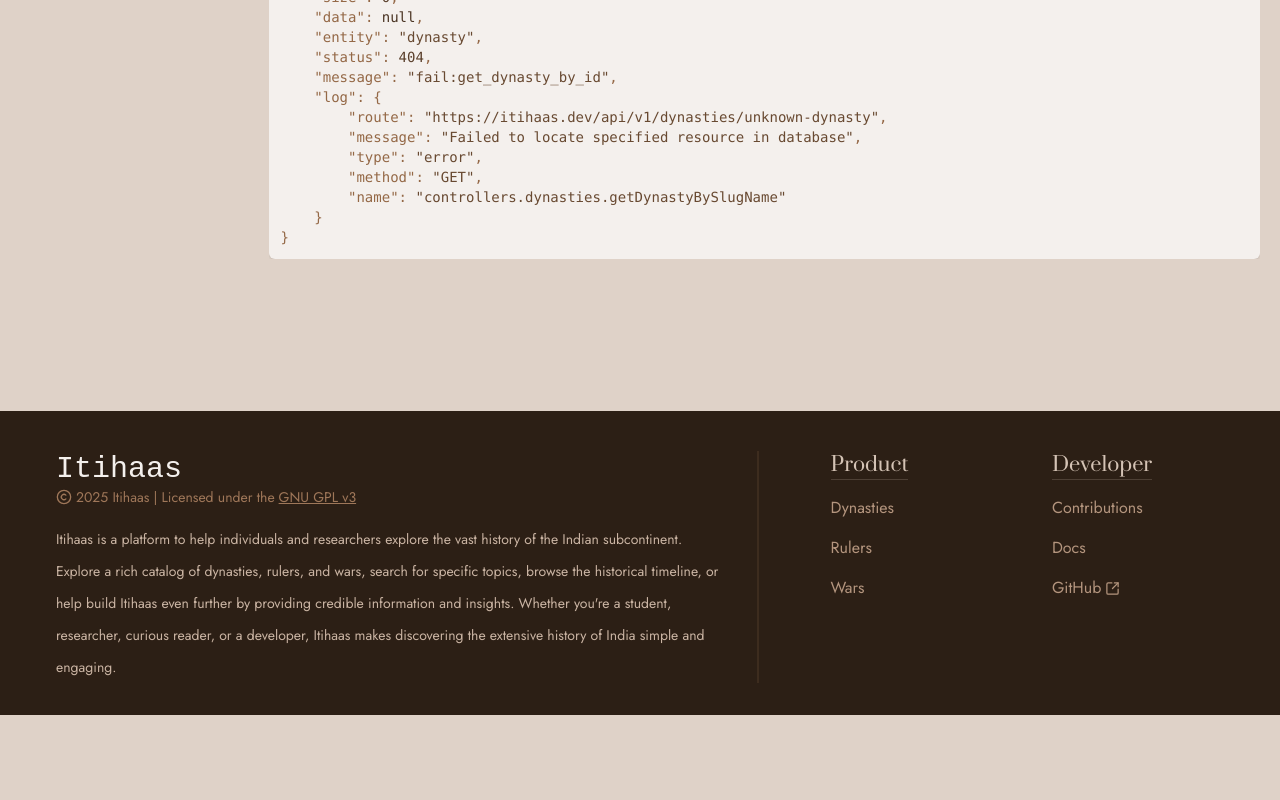
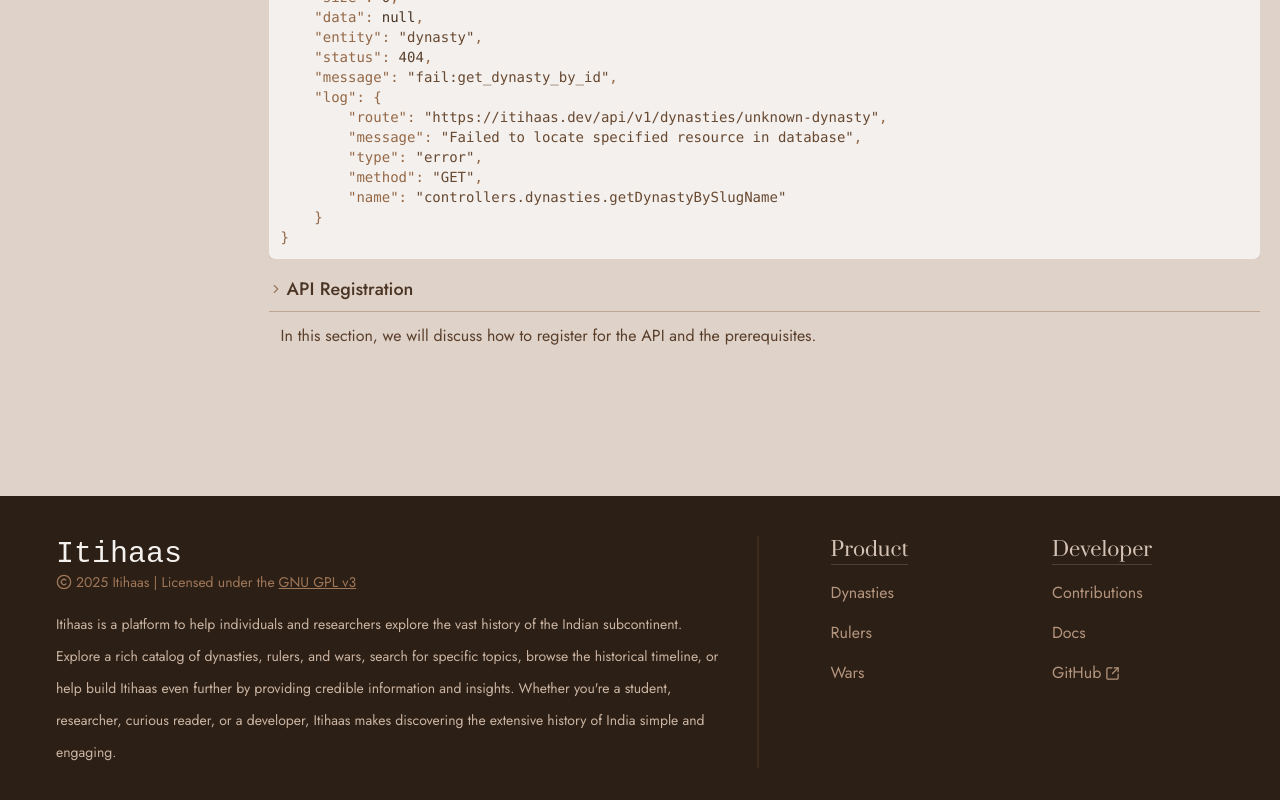
Before and after one commit to sunillshastry/itihaas-client, a React (Vite) app: page /docs in a window 1280 px wide. Shown: the part 3043-3843 px from the top of the page. Before the commit the page ends 3758 px from the top, so only its background shows below. Built offline with nearby package versions, Linux system fonts and the light colour scheme; a web font is replaced by a local one.

Commit message:
Import and incorporate api-registration doc into Docs page component

```diff
--- a/src/pages/Docs.tsx
+++ b/src/pages/Docs.tsx
@@ -12,6 +12,8 @@ import HashContainer from '@/components/elements/HashContainer';
 // MDX Docs
 import MDXGettingStartedSectionOne from '@/docs/getting-started/viewing-and-accessing-documentation.mdx';
 import MDXGettingStartedSectionTwo from '@/docs/getting-started/request-response-examples.mdx';
+import MDXGettingStartedSectionThree from '@/docs/getting-started/api-registration.mdx';
+
 /**
  * Main React.JSX page component for /docs: Documentation page
  *
@@ -59,6 +61,17 @@ function Docs() {
 								</HashContainer>
 								<MDXGettingStartedSectionTwo components={mdxComponents} />
 							</div>
+
+							<div>
+								<HashContainer id="api-registration">
+									<MDXSubTitle
+										components={mdxComponents}
+										id="api-registration"
+										name="API Registration"
+									/>
+								</HashContainer>
+								<MDXGettingStartedSectionThree components={mdxComponents} />
+							</div>
 						</div>
 					</div>
 				</MainContainer>
```
